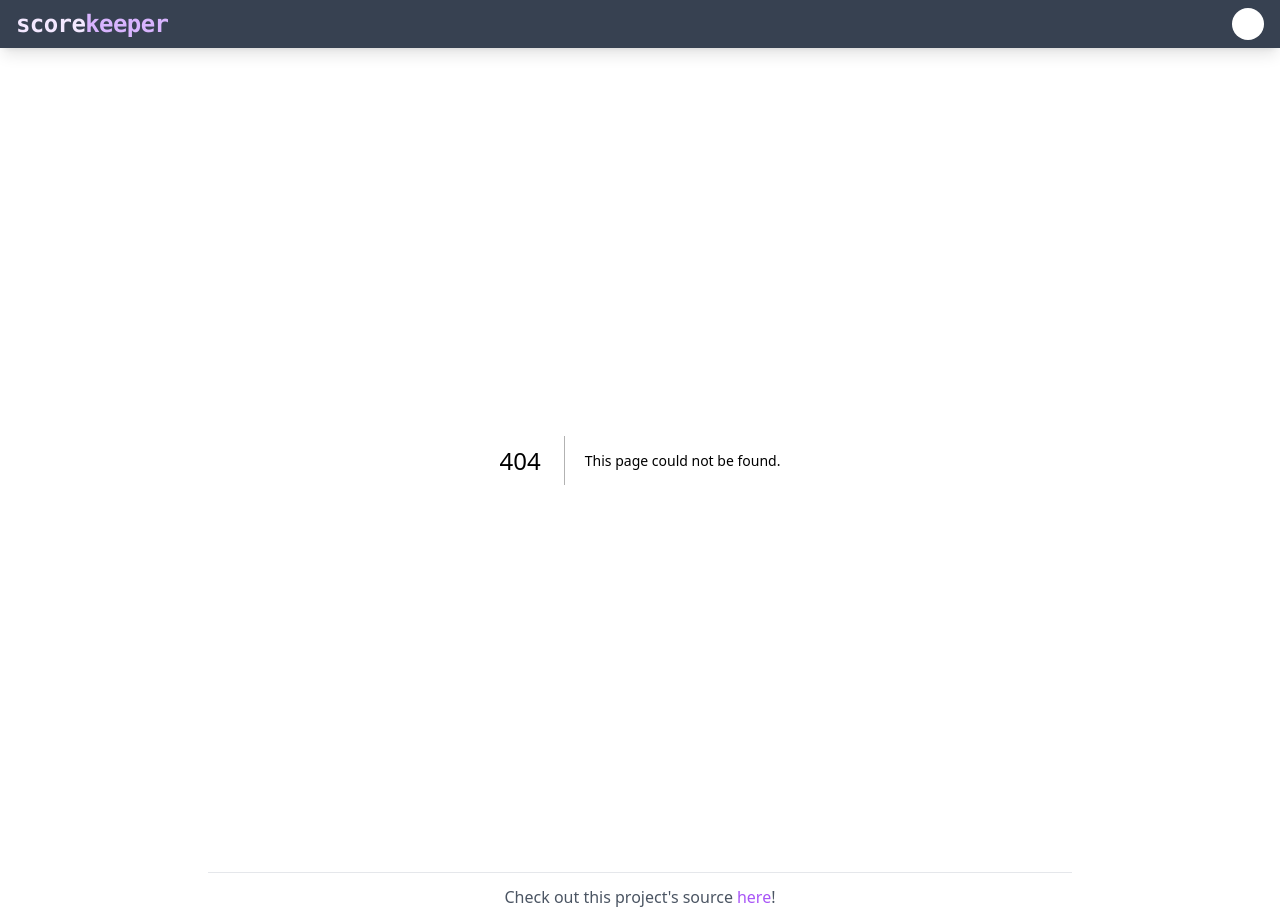
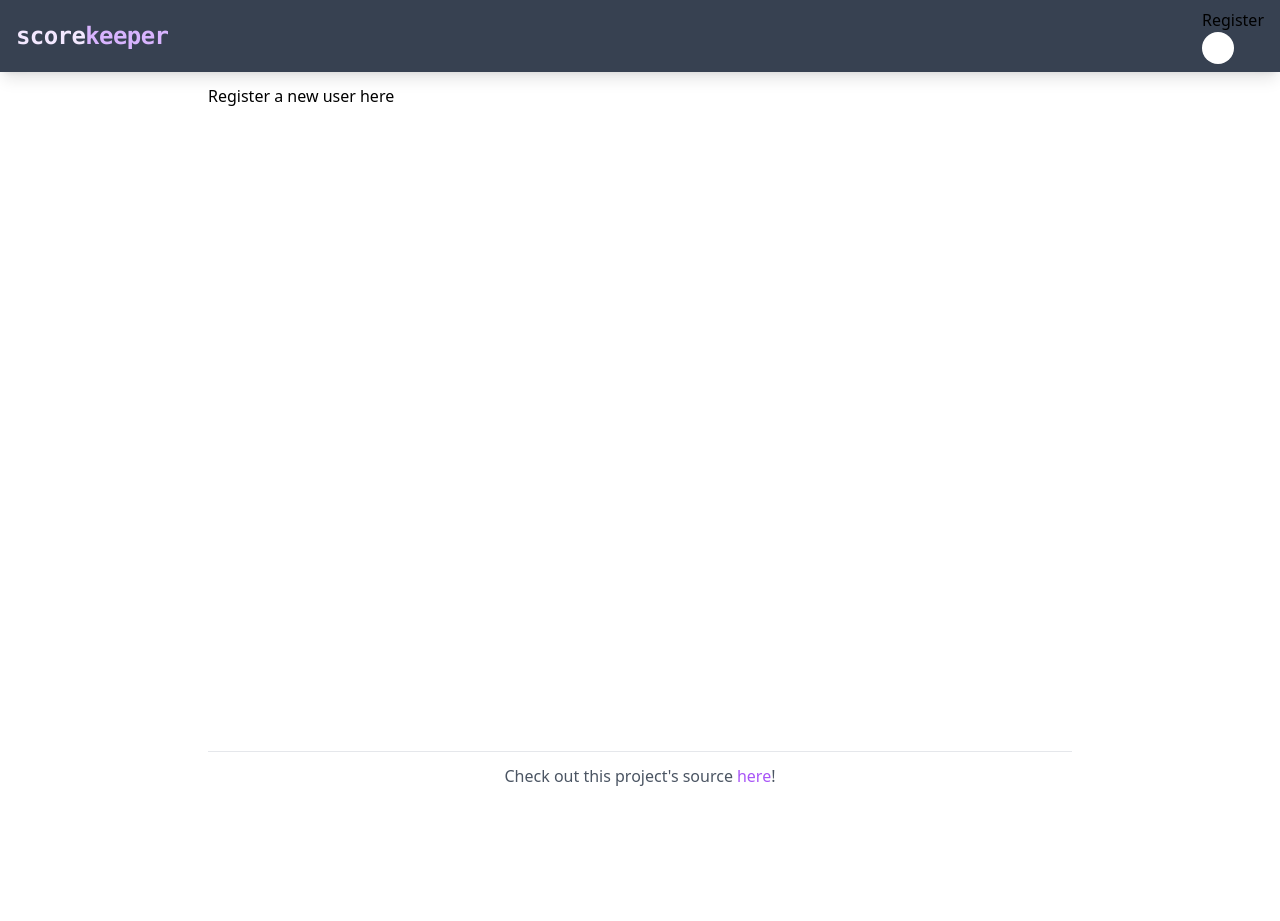
Before and after one commit to seanmesserly/scorekeeper, a Next.js app: page /register in a window 1280 px wide. Before the commit this address had no page. After the commit the page ends 800 px from the top, so only its background shows below. Built offline with nearby package versions, Linux system fonts and the light colour scheme.

Commit message:
Add a few pages and links to them

```diff
--- /dev/null
+++ b/app/courses/new/pagex.tsx
@@ -0,0 +1,7 @@
+const Course = () => {
+  return <main>
+    Create a course here
+  </main>
+}
+
+export default Course
--- /dev/null
+++ b/app/profile/[userId]/page.tsx
@@ -0,0 +1,5 @@
+const ScorePage = () => {
+  return <main>
+    View singular score card page
+  </main>
+}
--- /dev/null
+++ b/app/register/page.tsx
@@ -0,0 +1,7 @@
+const Register = () => {
+    return <main>
+        Register a new user here
+    </main>
+}
+
+export default Register
--- a/components/Avatar.tsx
+++ b/components/Avatar.tsx
@@ -1,8 +1,10 @@
 import Link from "next/link";
 
 const Avatar = () => {
+  // TODO: Get this from auth
+  const userId = 1
   return (
-    <Link href="/profile">
+    <Link href={`/profile/${userId}`}>
       <div className="h-8 w-8 bg-white rounded-full flex-none cursor-pointer"></div>
     </Link>
   );
--- a/components/Header.tsx
+++ b/components/Header.tsx
@@ -1,3 +1,4 @@
+import Link from "next/link";
 import Avatar from "./Avatar";
 import SKLogo from "./SKLogo";
 
@@ -5,8 +6,10 @@ const Header = () => {
   return (
     <nav className="flex w-screen justify-between items-center px-4 py-2 bg-gray-700 shadow-lg">
       <SKLogo />
-
-      <Avatar />
+      <div>
+        <Link href={"/register"}>Register</Link>
+        <Avatar />
+      </div>
     </nav>
   );
 };
--- a/components/Searchbar.tsx
+++ b/components/Searchbar.tsx
@@ -69,7 +69,7 @@ const Searchbar = ({ courses }: Props) => {
             ))}
           <div className="border-t border-gray-300 bg-gray-50 text-center p-5 rounded-b-lg">
             Not seeing it here?
-            <Link href="/create" className="ml-1 font-medium text-purple-500 hover:text-purple-700">
+            <Link href="/courses/new" className="ml-1 font-medium text-purple-500 hover:text-purple-700">
               Create a new course!
             </Link>
           </div>
```
